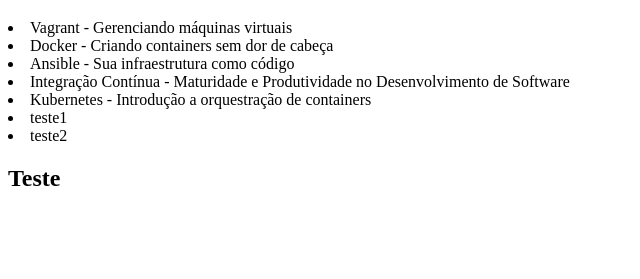
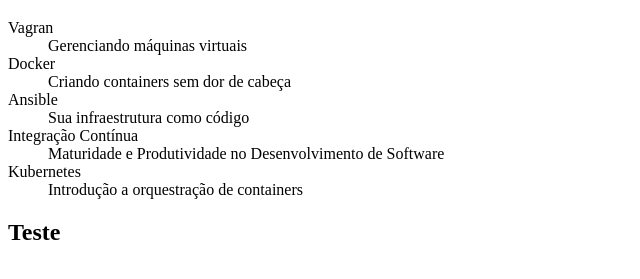
Before and after one commit to brunoreolon/portifolio, a plain HTML site: page index.html in a window 1280 px wide. Shown: the part 61-340 px from the top of the page, without its empty margins (0-640 px from the left). Drawn offline with Linux system fonts and the light colour scheme.

Commit message:
Update index.html

```diff
--- a/index.html
+++ b/index.html
@@ -7,13 +7,16 @@
 <body>
     <h1>Cursos de DevOps</h1>
     <dl>
-        <li>Vagrant - Gerenciando máquinas virtuais</li>
-        <li>Docker - Criando containers sem dor de cabeça</li>
-        <li>Ansible - Sua infraestrutura como código</li>
-        <li>Integração Contínua - Maturidade e Produtividade no Desenvolvimento de Software</li>
-        <li>Kubernetes - Introdução a orquestração de containers</li>
-        <li>teste1</li>
-        <li>teste2</li>
+        <dt>Vagran</dt>
+        <dd>Gerenciando máquinas virtuais</li>
+        <dt>Docker</dt>
+        <dd>Criando containers sem dor de cabeça</li>
+        <dt>Ansible</dt>
+        <dd>Sua infraestrutura como código</dd>
+        <dt>Integração Contínua</dt>
+        <dd>Maturidade e Produtividade no Desenvolvimento de Software</dd>
+        <dt>Kubernetes</dt>
+        <dd>Introdução a orquestração de containers</dd>
     </dl>
     <h2>Teste</h2>
 </body>
```
